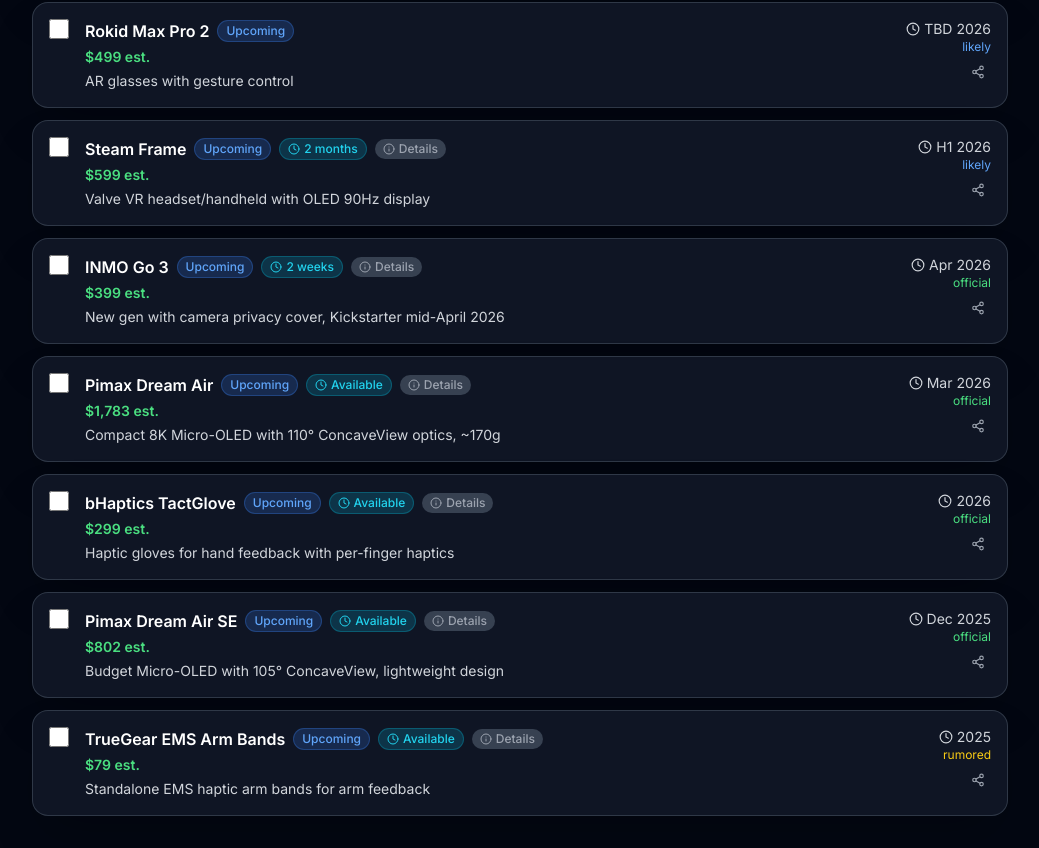
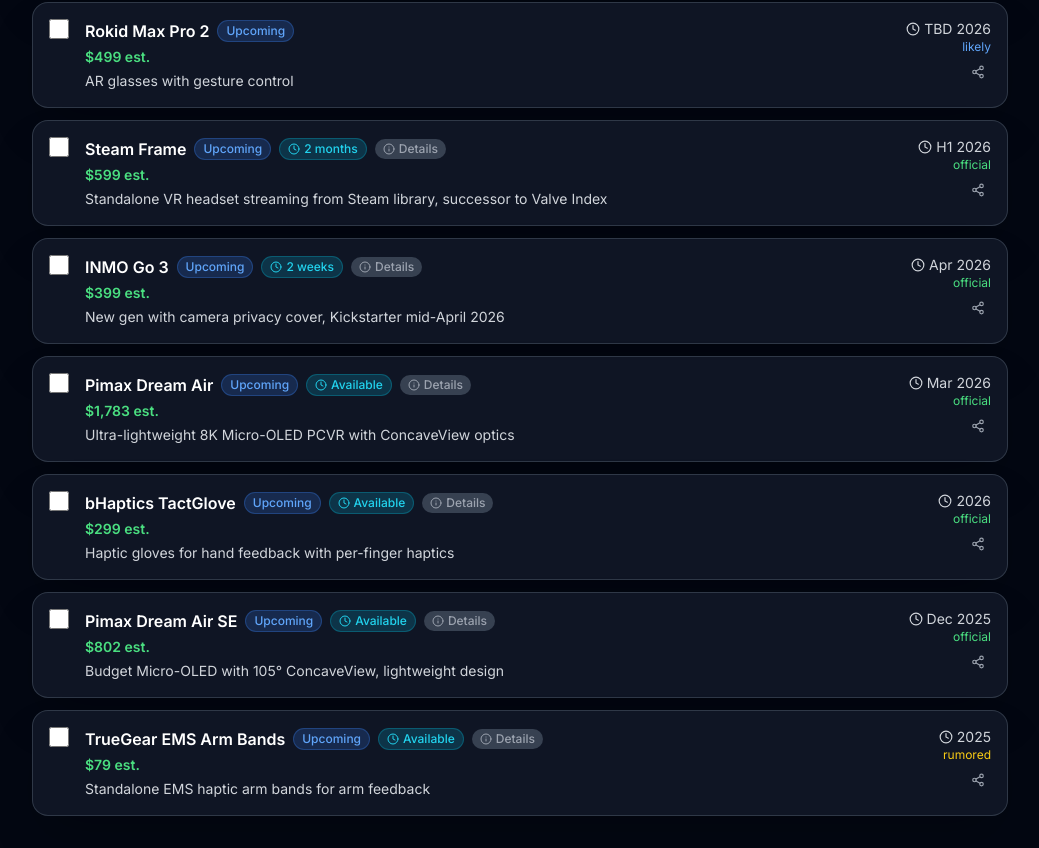
Before and after one commit to benjaminjob1/hardware-releases-dashboard, a Next.js app: page / in a window 1280 px wide. Shown: the part 4733-5581 px from the top of the page, without its empty margins (120-1159 px from the left). Built offline with nearby package versions, Linux system fonts and the light colour scheme.

Commit message:
Add detailed specs for Quest 3, Steam Frame, Dream Air: chip, RAM, battery, weight, etc

```diff
--- a/src/app/page.tsx
+++ b/src/app/page.tsx
@@ -309,12 +309,12 @@
   },
 
   // Meta
-  { id: 'm1', name: 'Meta Quest 3', description: 'Mixed reality headset, Snapdragon XR2 Gen 2', date: 'Oct 2023', dateObj: new Date('2023-10-01'), status: 'Released', confirmationLevel: 'official', category: 'meta', type: 'vr', price: '$499',
+  { id: 'm1', name: 'Meta Quest 3', description: 'Mixed reality headset with pancake lenses and full-color passthrough', date: 'Oct 2023', dateObj: new Date('2023-10-01'), status: 'Released', confirmationLevel: 'official', category: 'meta', type: 'vr', price: '$499',
     sources: [
       { label: 'Meta Quest 3', url: 'https://www.meta.com/quest/quest-3/', type: 'official' },
       { label: 'Tom\'s Hardware Review', url: 'https://www.tomshardware.com/meta-quest-3', type: 'review' },
     ],
-    specs: { 'Chip': 'Snapdragon XR2 Gen 2', 'Resolution': '2064x2208 per eye', 'FOV': '110°', 'Storage': '128GB-512GB' }
+    specs: { 'Chip': 'Snapdragon XR2 Gen 2', 'RAM': '8GB', 'Resolution': '2064x2208 per eye', 'FOV': '110°', 'Refresh': '90/120Hz', 'Storage': '128GB-512GB', 'Battery': '2.2 hrs', 'Weight': '515g', 'Tracking': 'Inside-Out 6DoF', 'Passthrough': 'Full-color RGB', 'Audio': 'Spatial speakers, 3.5mm' }
   },
   { id: 'm2', name: 'Meta Quest 3S', description: 'Budget mixed reality, same chip as Quest 3', date: 'Oct 2024', dateObj: new Date('2024-10-01'), status: 'Released', confirmationLevel: 'official', category: 'meta', type: 'vr', price: '$299',
   },
@@ -418,12 +418,12 @@
   },
   { id: 'v3', name: 'Steam Deck Pro', description: 'High-end refresh with better performance', date: 'TBD 2026', dateObj: new Date('2026-12-01'), status: 'Upcoming', confirmationLevel: 'rumored', category: 'valve', type: 'handheld', priceRange: '$699',
   },
-  { id: 'v4', name: 'Steam Frame', description: 'Valve VR headset/handheld with OLED 90Hz display', date: 'H1 2026', dateObj: new Date('2026-06-01'), status: 'Upcoming', confirmationLevel: 'likely', category: 'valve', type: 'vr', priceRange: '$599-$699',
+  { id: 'v4', name: 'Steam Frame', description: 'Standalone VR headset streaming from Steam library, successor to Valve Index', date: 'H1 2026', dateObj: new Date('2026-06-01'), status: 'Upcoming', confirmationLevel: 'official', category: 'valve', type: 'vr', priceRange: '$599-$699',
     sources: [
-      { label: 'Valve Steam Deck', url: 'https://www.steamdeck.com/', type: 'official' },
-      { label: 'The Verge', url: 'https://www.theverge.com/valve-steam-deck-2', type: 'rumor' },
+      { label: 'Wikipedia', url: 'https://en.wikipedia.org/wiki/Steam_Frame', type: 'official' },
+      { label: 'UploadVR', url: 'https://www.uploadvr.com/valve-steam-frame-official-announcement-features-details/', type: 'review' },
     ],
-    specs: { 'Display': 'OLED 90Hz (rumored)', 'Chip': 'AMD Phoenix 2 (rumored)', 'Release': 'First half 2026' }
+    specs: { 'Chip': 'Snapdragon 8 Gen 3', 'RAM': '16GB LPDDR5X', 'Resolution': '2160x2160 per eye', 'FOV': '~110°', 'Refresh': '72-144Hz', 'Storage': '256GB/1TB UFS', 'Battery': '21.6 Wh (~2-3 hrs)', 'Weight': '440g (with strap)', 'Tracking': 'Inside-Out 6DoF', 'Eye Tracking': 'Yes (foveated rendering)', 'Connectivity': 'Wi-Fi 7, BT 5.3, USB-C', 'OS': 'SteamOS', 'Display': 'LCD (pancake lenses)' }
   },
   { id: 'v5', name: 'Steam Machine', description: 'Valve living room console PC', date: 'TBD 2026', dateObj: new Date('2026-12-01'), status: 'Upcoming', confirmationLevel: 'speculative', category: 'valve', type: 'console', priceRange: '$500-$1,000',
   },
@@ -443,11 +443,11 @@
     ],
     specs: { 'Resolution': '3840x3840 per eye', 'FOV': '106°-127° HFOV', 'PPD': '50-57 PPD', 'Refresh': '72/90Hz', 'Panel': 'Sony Micro-OLED', 'IPD': '58-72mm auto' }
   },
-  { id: 'px3', name: 'Pimax Dream Air', description: 'Compact 8K Micro-OLED with 110° ConcaveView optics, ~170g', date: 'Mar 2026', dateObj: new Date('2026-03-01'), status: 'Upcoming', confirmationLevel: 'official', category: 'pimax', type: 'vr', priceRange: '€1,783-€2,050',
+  { id: 'px3', name: 'Pimax Dream Air', description: 'Ultra-lightweight 8K Micro-OLED PCVR with ConcaveView optics', date: 'Mar 2026', dateObj: new Date('2026-03-01'), status: 'Upcoming', confirmationLevel: 'official', category: 'pimax', type: 'vr', priceRange: '€1,783-€2,050',
     sources: [
       { label: 'Pimax Store', url: 'https://pimax.com/products/pimax-dream-air', type: 'official' },
     ],
-    specs: { 'Resolution': '7680x3552 (3840x3552 per eye)', 'FOV': '110° HFOV', 'Refresh': '90Hz', 'Panel': 'Sony Micro-OLED', 'Weight': '~170g', 'Tracking': 'SLAM or Lighthouse' }
+    specs: { 'Resolution': '7680x3552 (3840x3552 per eye)', 'FOV': '110° HFOV', 'Refresh': '90Hz', 'Panel': 'Sony Micro-OLED', 'Weight': '~170g', 'Tracking': 'SLAM or Lighthouse', 'IPD': 'Auto-adjusting', 'Eye Tracking': 'Yes (120Hz)', 'Audio': '3.5mm jack, microphones', 'Connection': 'DisplayPort cable', 'Lenses': '3-layer pancake (ConcaveView)' }
   },
   { id: 'px4', name: 'Pimax Dream Air SE', description: 'Budget Micro-OLED with 105° ConcaveView, lightweight design', date: 'Dec 2025', dateObj: new Date('2025-12-01'), status: 'Upcoming', confirmationLevel: 'official', category: 'pimax', type: 'vr', priceRange: '€802-€1,070',
     sources: [
```
